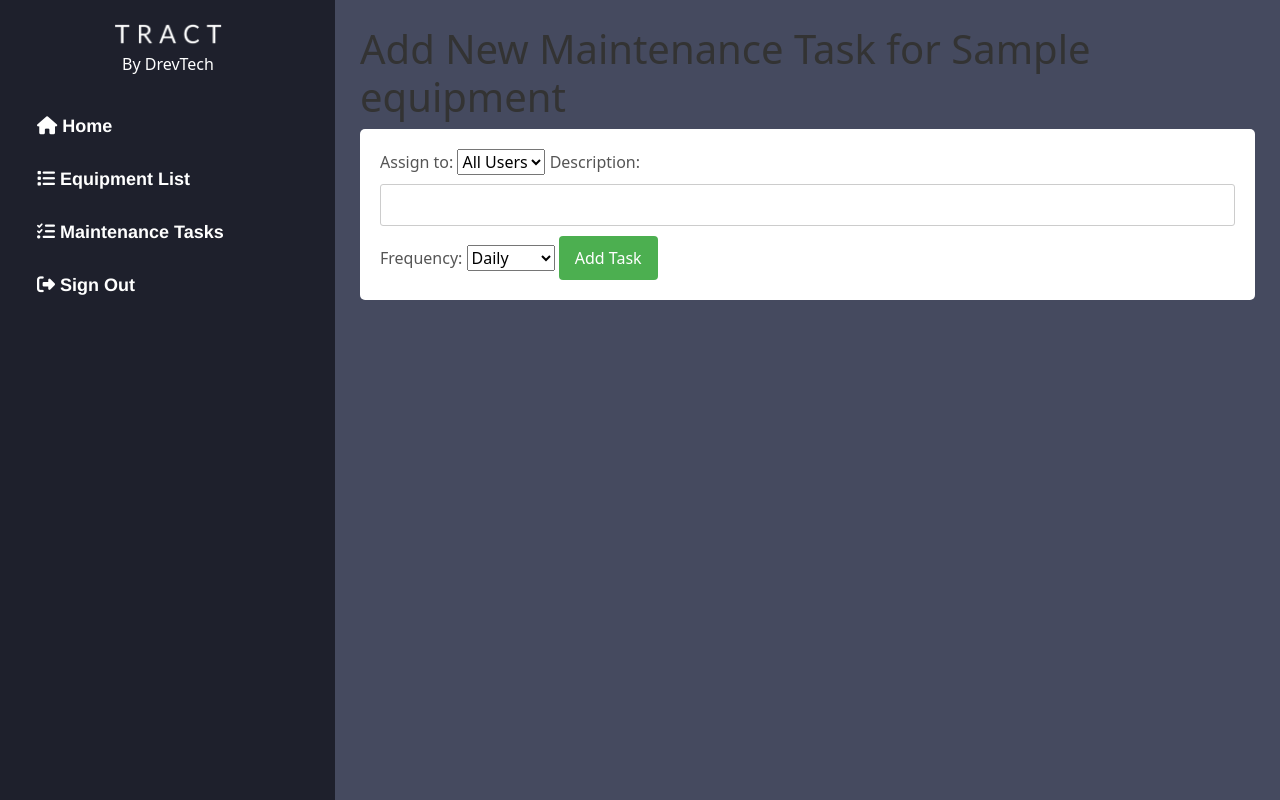
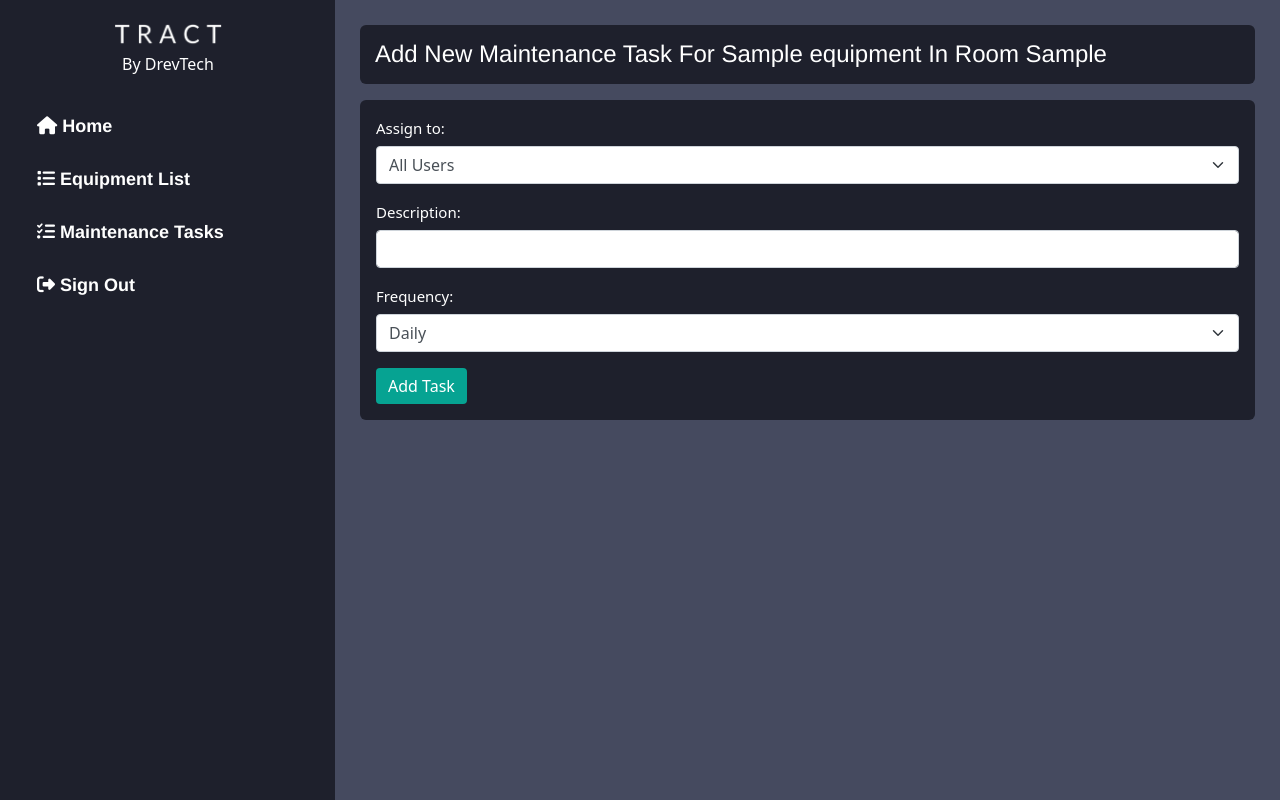
Before and after one commit to jdrevnyak/Tract, a Flask app: page /equipment/1/maintenance/new in a window 1280 px wide. Run offline with Flask 3, Linux system fonts and the light colour scheme; a user stored in the database is signed in; tables that the repository leaves empty hold one stand-in row (values such as "Sample post"); parts of the project's set-up code (start-up, migrations or seed data) failed here and were passed over; some libraries are stand-ins or nearby versions.

Commit message:
Fixed CSS on form pages

```diff
--- a/app.py
+++ b/app.py
@@ -436,6 +436,7 @@
 
     return app
 
+
 app = create_app()
 
 if __name__ == '__main__':
--- a/static/styles.css
+++ b/static/styles.css
@@ -366,6 +366,39 @@
 }
 
 
+.form-container.card {
+  background: #1E202C;
+  padding: 16px;
+  border-radius: 6px;
+}
+
+.form-label {
+  color: white;
+}
+
+.form-control {
+  background: #454A5F;
+  border: none;
+  color: white;
+}
+
+.btn {
+  background-color: #06A392 !important;
+  border: none !important;
+  color: white;
+}
+
+.btn:hover {
+  background-color: #6c757d !important;
+}
+
+
+.form-card {
+  background: #1E202C;
+  padding: 16px;
+  border-radius: 6px;
+  margin-top: 15px;
+}
 
 
 
@@ -446,6 +479,8 @@
 
 
 
+
+
 /* Show .large-screen on larger screens */
 @media (min-width: 992px) {
   .large-screen {
--- a/templates/list_equipment.html
+++ b/templates/list_equipment.html
@@ -56,7 +56,6 @@
               <form id="delete-form-{{ equip.id }}" action="{{ url_for('delete_equipment', id=equip.id) }}" method="POST" style="display: none;">
                 <input type="hidden" name="_method" value="DELETE">
               </form>
-              <a class="dropdown-item" href="{{ url_for('edit_equipment', id=equip.id) }}">Edit</a>
               {% endif %}
             </div>
           </div>
--- a/templates/new_maintenance.html
+++ b/templates/new_maintenance.html
@@ -3,85 +3,49 @@
 <head>
     <title>Add New Maintenance Task</title>
     <meta name="apple-mobile-web-app-status-bar-style" content="black-translucent">
-    <style>
-        body {
-            font-family: Arial, sans-serif;
-            background-color: #f5f5f5;
-            padding: 20px;
-        }
-
-        h1 {
-            margin-bottom: 20px;
-            color: #333;
-        }
-
-        form {
-            background-color: #fff;
-            padding: 20px;
-            border-radius: 5px;
-        }
-
-        label {
-            display: block;
-            margin-bottom: 10px;
-            color: #555;
-        }
-
-        input[type="text"],
-        input[type="date"] {
-            width: 100%;
-            padding: 8px;
-            border-radius: 3px;
-            border: 1px solid #ccc;
-            box-sizing: border-box;
-            margin-bottom: 10px;
-        }
-
-        input[type="submit"] {
-            background-color: #4CAF50;
-            color: #fff;
-            padding: 10px 16px;
-            border: none;
-            border-radius: 4px;
-            cursor: pointer;
-        }
-
-        input[type="submit"]:hover {
-            background-color: #45a049;
-        }
-    </style>
+    <link href="https://stackpath.bootstrapcdn.com/bootstrap/5.0.0-beta1/css/bootstrap.min.css" rel="stylesheet" integrity="sha384-giJF6kkoqNQ00vy+HMDP7azOuL0xtbfIcaT9wjKHr8RbDVddVHyTfAAsrekwKmP1" crossorigin="anonymous">
 </head>
 <body>
     {% extends 'basee.html' %}
     {% block content %}
     <div class="squeeze">
-    <h1>Add New Maintenance Task for {{ equipment.name }}</h1>
+        <div class="home-breadcrumb">
+            <h1>Add New Maintenance Task For {{ equipment.name }} In Room {{ equipment.room}}</h1>
+        </div>
+        <div class="mt-3 form-card p-3">
             <form method="POST">
-        <label for="user_id">Assign to:</label>
-        <select id="user_id" name="user_id">
+                <div class="mb-3">
+                    <label for="user_id" class="form-label">Assign to:</label>
+                    <select id="user_id" name="user_id" class="form-select select-field">
                         <option value="">All Users</option>  <!-- "All Users" option -->
                         {% for user in users %}
                         <option value="{{ user.id }}">{{ user.username }}</option>
                         {% endfor %}
                     </select>
-        <label for="description">Description:</label>
-        <input type="text" id="description" name="description">
-        <label for="frequency">Frequency:</label>
-        <select id="frequency" name="frequency" onchange="showDateField(this)">
+                </div>
+                <div class="mb-3">
+                    <label for="description" class="form-label">Description:</label>
+                    <input type="text" id="description" name="description" class="form-control">
+                </div>
+                <div class="mb-3">
+                    <label for="frequency" class="form-label">Frequency:</label>
+                    <select id="frequency" name="frequency" onchange="showDateField(this)" class="form-select select-field">
                         <option value="daily">Daily</option>
                         <option value="weekly">Weekly</option>
                         <option value="biweekly">Biweekly</option>
                         <option value="monthly">Monthly</option>
                         <option value="once">Once</option>
                     </select>
+                </div>
 
                 <!-- The date input field is hidden by default and will only show when 'Once' is selected -->
-        <div id="onceDateField" style="display: none;">
-            <label for="onceDate">Date:</label>
-            <input type="date" id="onceDate" name="onceDate">
+                <div id="onceDateField" class="mb-3" style="display: none;">
+                    <label for="onceDate" class="form-label">Date:</label>
+                    <input type="date" id="onceDate" name="onceDate" class="form-control">
                 </div>
-        <input type="submit" value="Add Task">
+                <input type="submit" value="Add Task" class="btn btn-primary">
             </form>
+        </div>
     </div>
 
     <script>
```
Also changed, not shown: templates/new_equipment.html (+14 -12 lines), forms.py (line endings or trailing spaces). Lines whose indentation alone changed are shown as unchanged.
